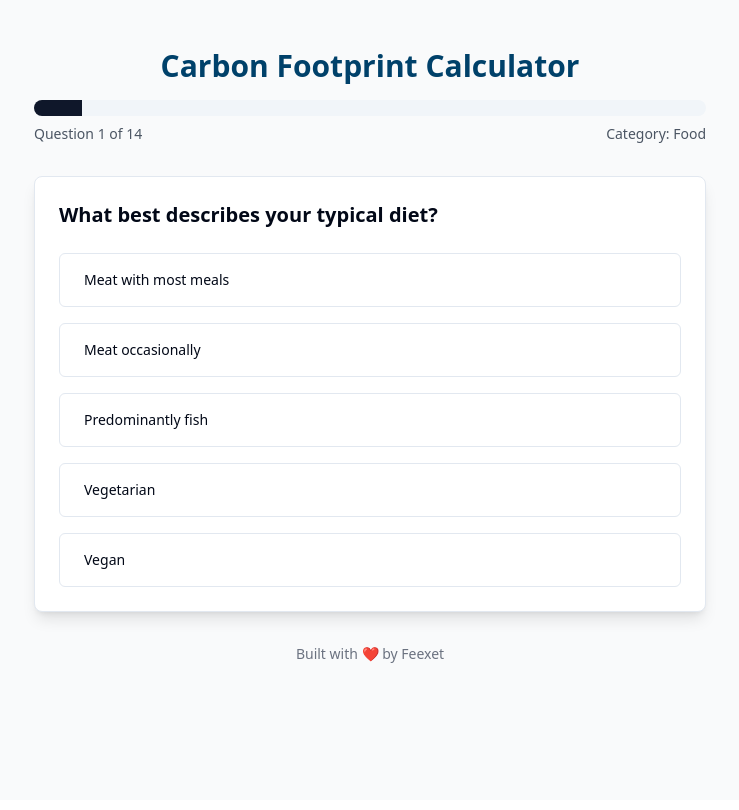
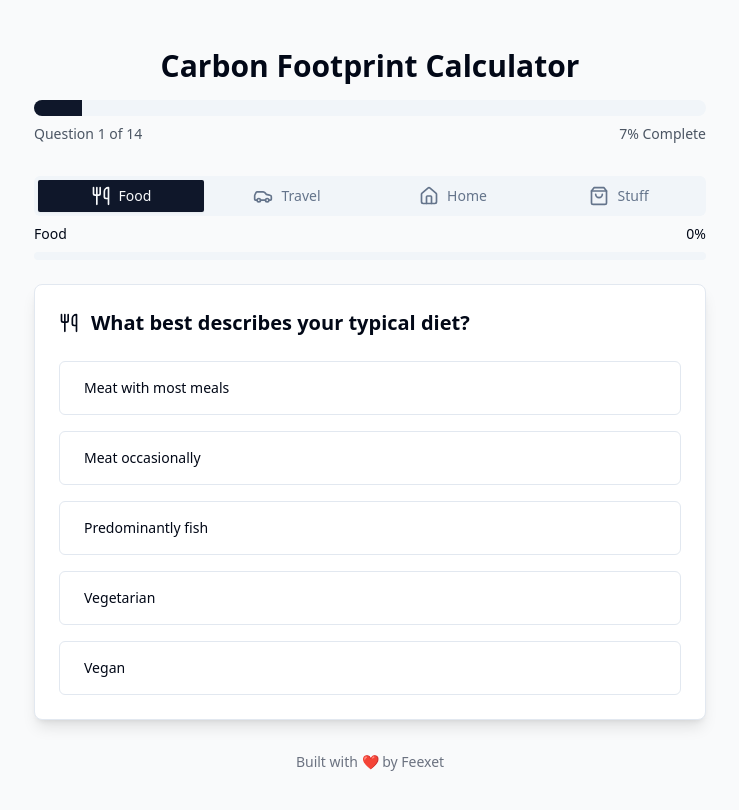
Before and after one commit to BalogunKrixus/feexet-carbon-calculator, a React (Vite) app: page / in a window 1280 px wide. Shown: the top 810 px of the page, without its empty margins (270-1009 px from the left). Built offline with nearby package versions, Linux system fonts and the light colour scheme.

Commit message:
Add additional features to project
Implemented new functionalities as requested to enhance the existing features of the project.
[skip gpt_engineer]

```diff
--- /dev/null
+++ b/src/components/Calculator/CategoryIcon.tsx
@@ -0,0 +1,21 @@
+import { House, Car, ShoppingBag, Utensils } from "lucide-react";
+
+interface CategoryIconProps {
+  category: string;
+  className?: string;
+}
+
+export const CategoryIcon = ({ category, className = "w-5 h-5" }: CategoryIconProps) => {
+  switch (category) {
+    case "Food":
+      return <Utensils className={className} />;
+    case "Travel":
+      return <Car className={className} />;
+    case "Home":
+      return <House className={className} />;
+    case "Stuff":
+      return <ShoppingBag className={className} />;
+    default:
+      return null;
+  }
+};
--- /dev/null
+++ b/src/components/Calculator/CategoryProgress.tsx
@@ -0,0 +1,18 @@
+import { Progress } from "@/components/ui/progress";
+
+interface CategoryProgressProps {
+  category: string;
+  progress: number;
+}
+
+export const CategoryProgress = ({ category, progress }: CategoryProgressProps) => {
+  return (
+    <div className="space-y-2">
+      <div className="flex justify-between text-sm">
+        <span>{category}</span>
+        <span>{Math.round(progress)}%</span>
+      </div>
+      <Progress value={progress} className="h-2" />
+    </div>
+  );
+};
--- /dev/null
+++ b/src/components/Calculator/QuestionCard.tsx
@@ -0,0 +1,50 @@
+import { Card } from "@/components/ui/card";
+import { Button } from "@/components/ui/button";
+import { CategoryIcon } from "./CategoryIcon";
+import { ChevronLeft } from "lucide-react";
+
+interface QuestionCardProps {
+  question: {
+    category: string;
+    text: string;
+    options: { text: string; value: number }[];
+  };
+  onAnswer: (value: number) => void;
+  onBack: () => void;
+  showBack: boolean;
+}
+
+export const QuestionCard = ({ question, onAnswer, onBack, showBack }: QuestionCardProps) => {
+  return (
+    <Card className="p-6 bg-white shadow-lg rounded-lg space-y-6">
+      <div className="flex items-center gap-3 mb-4">
+        <CategoryIcon category={question.category} />
+        <h2 className="text-xl font-semibold">{question.text}</h2>
+      </div>
+
+      <div className="space-y-4">
+        {question.options.map((option) => (
+          <Button
+            key={option.text}
+            onClick={() => onAnswer(option.value)}
+            variant="outline"
+            className="w-full justify-start text-left h-auto py-4 px-6 hover:bg-gray-50"
+          >
+            {option.text}
+          </Button>
+        ))}
+      </div>
+
+      {showBack && (
+        <Button
+          onClick={onBack}
+          variant="ghost"
+          className="mt-6 flex items-center gap-2"
+        >
+          <ChevronLeft className="w-4 h-4" />
+          Back
+        </Button>
+      )}
+    </Card>
+  );
+};
--- a/src/pages/Index.tsx
+++ b/src/pages/Index.tsx
@@ -1,18 +1,9 @@
+import { useState } from "react";
 import { Progress } from "@/components/ui/progress";
-import { useState } from "react";
-import { Button } from "@/components/ui/button";
-import { Card } from "@/components/ui/card";
-import { ChevronLeft } from "lucide-react";
-
-type Question = {
-  id: string;
-  category: string;
-  text: string;
-  options: {
-    text: string;
-    value: number;
-  }[];
-};
+import { Tabs, TabsContent, TabsList, TabsTrigger } from "@/components/ui/tabs";
+import { QuestionCard } from "@/components/Calculator/QuestionCard";
+import { CategoryProgress } from "@/components/Calculator/CategoryProgress";
+import { CategoryIcon } from "@/components/Calculator/CategoryIcon";
 
 const questions: Question[] = [
   // Food Category
@@ -181,9 +172,18 @@ const Index = () => {
   const [currentQuestionIndex, setCurrentQuestionIndex] = useState(0);
   const [answers, setAnswers] = useState<Record<string, number>>({});
   const [categoryScores, setCategoryScores] = useState<Record<string, number>>({});
+  const [activeCategory, setActiveCategory] = useState("Food");
 
   const currentQuestion = questions[currentQuestionIndex];
   const progress = ((currentQuestionIndex + 1) / questions.length) * 100;
+
+  const categories = ["Food", "Travel", "Home", "Stuff"];
+
+  const getCategoryProgress = (category: string) => {
+    const categoryQuestions = questions.filter(q => q.category === category);
+    const answeredQuestions = categoryQuestions.filter(q => answers[q.id]);
+    return (answeredQuestions.length / categoryQuestions.length) * 100;
+  };
 
   const handleAnswer = (value: number) => {
     setAnswers((prev) => ({
@@ -191,7 +191,6 @@ const Index = () => {
       [currentQuestion.id]: value,
     }));
 
-    // Calculate category score when all questions in a category are answered
     const currentCategory = currentQuestion.category;
     const categoryQuestions = questions.filter(q => q.category === currentCategory);
     const isLastQuestionInCategory = categoryQuestions[categoryQuestions.length - 1].id === currentQuestion.id;
@@ -205,6 +204,12 @@ const Index = () => {
         ...prev,
         [currentCategory]: normalizedScore
       }));
+
+      // Move to next category
+      const currentCategoryIndex = categories.indexOf(currentCategory);
+      if (currentCategoryIndex < categories.length - 1) {
+        setActiveCategory(categories[currentCategoryIndex + 1]);
+      }
     }
 
     if (currentQuestionIndex < questions.length - 1) {
@@ -215,90 +220,58 @@ const Index = () => {
   const handleBack = () => {
     if (currentQuestionIndex > 0) {
       setCurrentQuestionIndex((prev) => prev - 1);
+      const previousQuestion = questions[currentQuestionIndex - 1];
+      setActiveCategory(previousQuestion.category);
     }
-  };
-
-  const getCurrentCategory = () => {
-    return questions[currentQuestionIndex].category;
-  };
-
-  const getPreviousCategory = () => {
-    if (currentQuestionIndex === 0) return null;
-    return questions[currentQuestionIndex - 1].category;
-  };
-
-  // Check if we just changed categories
-  const showCategoryScore = () => {
-    const currentCategory = getCurrentCategory();
-    const previousCategory = getPreviousCategory();
-    return previousCategory && previousCategory !== currentCategory && categoryScores[previousCategory];
   };
 
   return (
     <div className="min-h-screen bg-gray-50 py-12 px-4 sm:px-6 lg:px-8">
-      <div className="max-w-2xl mx-auto">
-        <div className="mb-8">
-          <h1 className="text-3xl font-bold text-title text-center mb-4">
+      <div className="max-w-2xl mx-auto space-y-8">
+        <div>
+          <h1 className="text-3xl font-bold text-center mb-4">
             Carbon Footprint Calculator
           </h1>
           <Progress value={progress} className="w-full" />
           <div className="flex justify-between text-sm text-gray-600 mt-2">
             <span>Question {currentQuestionIndex + 1} of {questions.length}</span>
-            <span>Category: {currentQuestion.category}</span>
+            <span>{Math.round(progress)}% Complete</span>
           </div>
         </div>
 
-        {showCategoryScore() && (
-          <Card className="mb-6 p-6 bg-white shadow-lg rounded-lg">
-            <h2 className="text-xl font-semibold mb-4">
-              {getPreviousCategory()} Category Complete!
-            </h2>
-            <p className="text-gray-600 mb-4">
-              Your impact score for this category: {categoryScores[getPreviousCategory()!].toFixed(1)}%
-            </p>
-            <Progress
-              value={categoryScores[getPreviousCategory()!]}
-              className="h-2 mb-2"
-              indicatorClassName={
-                categoryScores[getPreviousCategory()!] <= 33 ? "bg-green-500" :
-                categoryScores[getPreviousCategory()!] <= 66 ? "bg-yellow-500" :
-                "bg-red-500"
-              }
-            />
-            <p className="text-sm text-gray-500 mt-2">
-              {categoryScores[getPreviousCategory()!] <= 33 ? "Great job! Your impact is relatively low." :
-               categoryScores[getPreviousCategory()!] <= 66 ? "There's room for improvement in reducing your impact." :
-               "Consider taking steps to reduce your environmental impact in this category."}
-            </p>
-          </Card>
-        )}
+        <Tabs value={activeCategory} onValueChange={setActiveCategory} className="w-full">
+          <TabsList className="grid grid-cols-4 w-full">
+            {categories.map((category) => (
+              <TabsTrigger
+                key={category}
+                value={category}
+                className="flex items-center gap-2 data-[state=active]:bg-primary data-[state=active]:text-primary-foreground"
+              >
+                <CategoryIcon category={category} />
+                <span className="hidden sm:inline">{category}</span>
+              </TabsTrigger>
+            ))}
+          </TabsList>
 
-        <Card className="p-6 bg-white shadow-lg rounded-lg">
-          <h2 className="text-xl font-semibold mb-6">{currentQuestion.text}</h2>
-          <div className="space-y-4">
-            {currentQuestion.options.map((option) => (
-              <Button
-                key={option.text}
-                onClick={() => handleAnswer(option.value)}
-                variant="outline"
-                className="w-full justify-start text-left h-auto py-4 px-6 hover:bg-gray-50"
-              >
-                {option.text}
-              </Button>
-            ))}
-          </div>
-          {currentQuestionIndex > 0 && (
-            <Button
-              onClick={handleBack}
-              variant="ghost"
-              className="mt-6 flex items-center gap-2"
-            >
-              <ChevronLeft className="w-4 h-4" />
-              Back
-            </Button>
-          )}
-        </Card>
+          {categories.map((category) => (
+            <TabsContent key={category} value={category} className="space-y-6">
+              <CategoryProgress
+                category={category}
+                progress={getCategoryProgress(category)}
+              />
+              {currentQuestion.category === category && (
+                <QuestionCard
+                  question={currentQuestion}
+                  onAnswer={handleAnswer}
+                  onBack={handleBack}
+                  showBack={currentQuestionIndex > 0}
+                />
+              )}
+            </TabsContent>
+          ))}
+        </Tabs>
       </div>
+
       <footer className="mt-8 text-center text-sm text-gray-500">
         Built with ❤️ by <a href="https://feexet.com/" className="hover:underline">Feexet</a>
       </footer>
```
